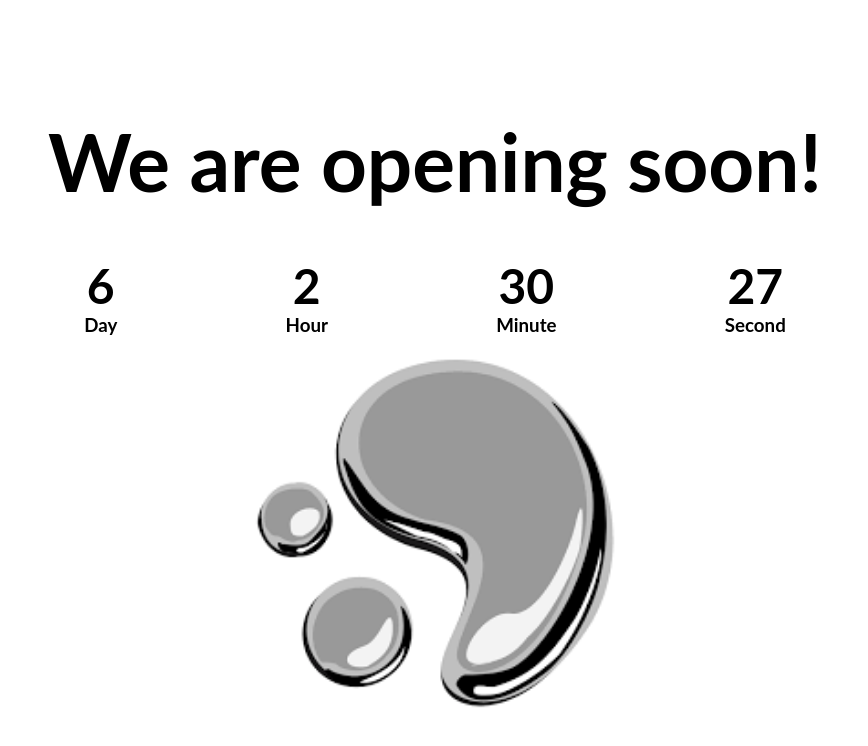
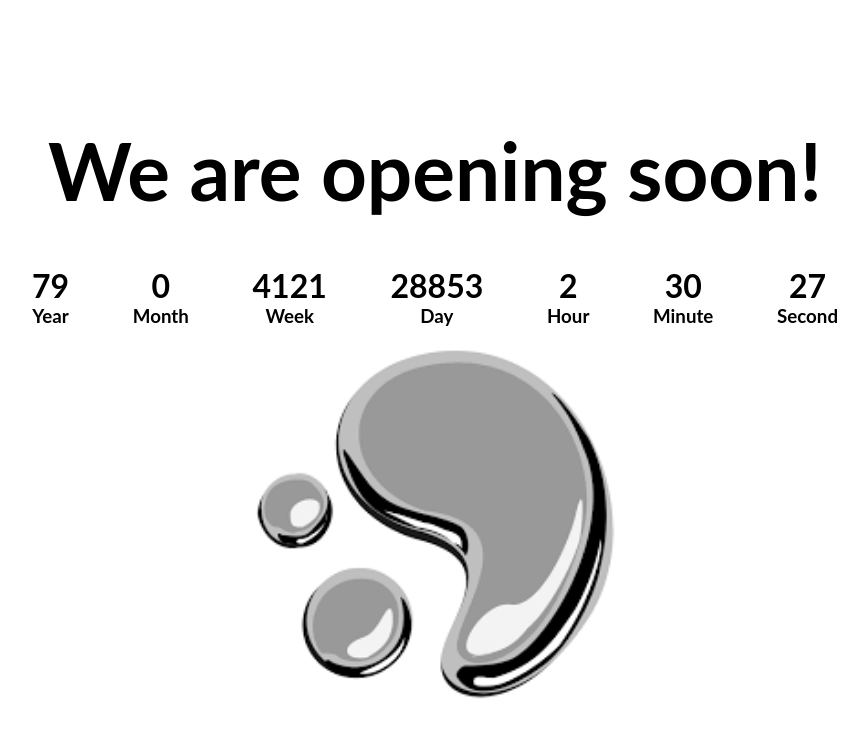
Before and after one commit to echodorowski/countdown, a plain HTML site: page index.html in a window 1280 px wide. Shown: the whole page, without its empty margins (205-1073 px from the left). Drawn offline with Linux system fonts and the light colour scheme.

Commit message:
Added year, month, week

```diff
--- a/app.js
+++ b/app.js
@@ -1,6 +1,6 @@
 const countdown = () => {
-    const countDate = new Date('May 17, 2021 00:00:00').getTime();
-    const now = new Date().getTime();
+    const countDate = new Date('May 10, 2100 00:00:00');
+    const now = new Date();
 
     const gap = countDate - now;
 
@@ -8,13 +8,19 @@ const countdown = () => {
     const minute = second * 60;
     const hour = minute * 60;
     const day = hour * 24;
+    const week = day * 7;
 
+    const textYear = Math.floor(countDate.getFullYear() - now.getFullYear());
+    const textMonth = Math.floor(countDate.getMonth() - now.getMonth());
+    const textWeek = Math.floor(gap / week);
     const textDay = Math.floor(gap / day);
     const textHour = Math.floor((gap % day) / hour);
     const textMinute = Math.floor((gap % hour) / minute);
     const textSecond = Math.floor((gap % minute) / second);
 
-
+    document.querySelector('.year').innerHTML = textYear;
+    document.querySelector('.month').innerHTML = textMonth;
+    document.querySelector('.week').innerHTML = textWeek;
     document.querySelector('.day').innerHTML = textDay;
     document.querySelector('.hour').innerHTML = textHour;
     document.querySelector('.minute').innerHTML = textMinute;
--- a/index.html
+++ b/index.html
@@ -12,6 +12,18 @@
     <div>
         <h2>We are opening soon!</h2>
         <div class="countdown">
+            <div class="container-year">
+                <h3 class="year">Time</h3>
+                <h3>Year</h3>
+            </div>
+            <div class="container-month">
+                <h3 class="month">Time</h3>
+                <h3>Month</h3>
+            </div>
+            <div class="container-week">
+                <h3 class="week">Time</h3>
+                <h3>Week</h3>
+            </div>
             <div class="container-day">
                 <h3 class="day">Time</h3>
                 <h3>Day</h3>
--- a/style.css
+++ b/style.css
@@ -27,8 +27,8 @@ h2{
     justify-content: space-around;
     text-align: center;
 }
-.day,.hour,.minute,.second{
-    font-size: 3rem;
+.year,.month,.week,.day,.hour,.minute,.second{
+    font-size: 2rem;
 }
 
 .waiting{
```
